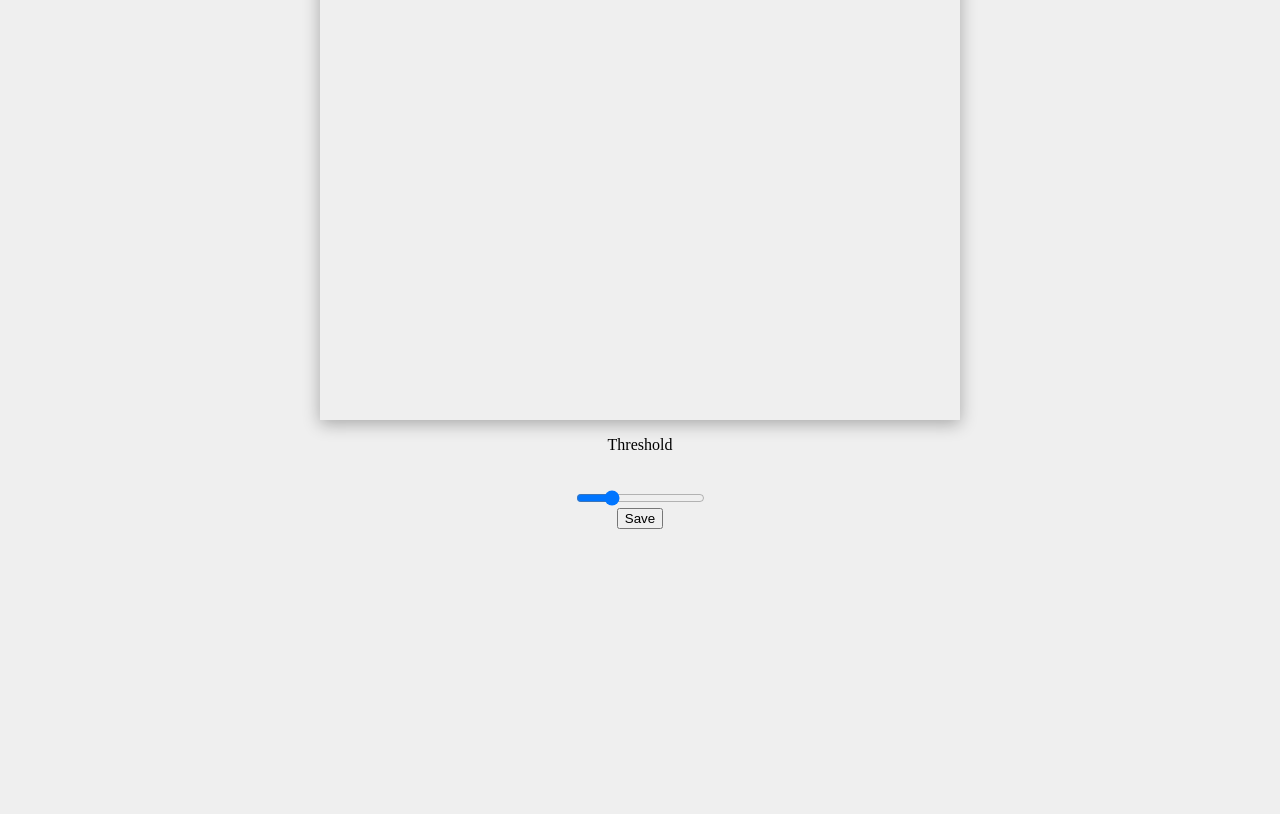
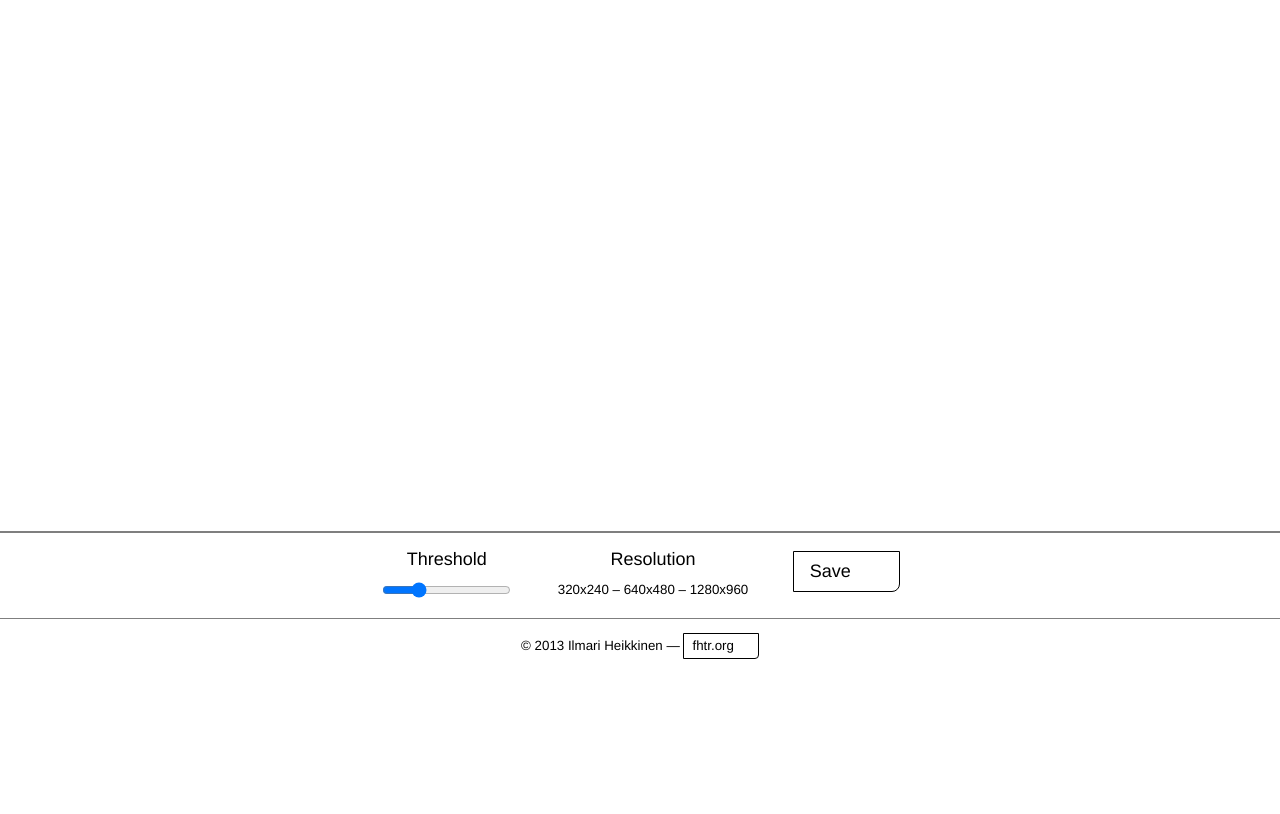
Before and after one commit to kig/drawcam, a plain HTML site: page index.html in a window 1280 px wide. Shown: the part 126-940 px from the top of the page. Before the commit the page ends 800 px from the top, so only its background shows below. Drawn offline with Linux system fonts and the light colour scheme.

Commit message:
nicer style

```diff
--- a/drawcam.js
+++ b/drawcam.js
@@ -72,9 +72,15 @@ DrawCam.prototype.save = function() {
     } else {
         a.display = 'block';
         a.innerHTML = 'Saved Picture';
-        document.body.appendChild(a);
+        document.getElementById('controls').appendChild(document.createElement('hr'));
+        document.getElementById('controls').appendChild(a);
     }
 
+};
+
+DrawCam.prototype.resize = function(w,h) {
+    this.video.width = this.canvas.width = this.videoCanvas.width = w;
+    this.video.height = this.canvas.height = this.videoCanvas.height = h;
 };
 
 window.addEventListener('load', function() {
--- a/index.html
+++ b/index.html
@@ -1,18 +1,32 @@
+<!doctype html>
 <html>
   <head>
+    <meta charset="utf-8">
+    <link href="http://fonts.googleapis.com/css?family=Lato:300" rel="stylesheet" type="text/css">
     <link rel="stylesheet" href="style.css" type="text/css">
     <script src="drawcam.js"></script>
     <script src="filters.js"></script>
   </head>
   <body>
+    <p>&uparrow; Click on <a>allow</a> to turn on your webcam and see yourself drawn to life.</p>
     <h1>DrawCam!</h1>
     <div id="screen">
-      <canvas id="canvas" width="640" height="480"></canvas>
-      <p>Threshold</p>
-      <br>
-      <input type="range" min="0" max="255" value="64" id="threshold">
-      <br>
-      <button onclick="dc.save()">Save</button>
+      <canvas id="canvas" width="320" height="240"></canvas>
+      <div id="controls">
+        <div>
+          <h2>Threshold</h2>
+          <input type="range" min="0" max="255" value="64" id="threshold">
+        </div>
+        <div>
+          <h2>Resolution</h2>
+          <p><small><span onclick="dc.resize(320,240)">320x240</span> &ndash; <span onclick="dc.resize(640,480)">640x480</span> &ndash; <span onclick="dc.resize(1280,960)">1280x960</span></small></p>
+        </div>
+        <div>
+          <h2><span class="button" onclick="dc.save()">Save</span></h2>
+        </div>
+        <hr>
+        <p><small>&copy; 2013 Ilmari Heikkinen &mdash; <a href="http://fhtr.org">fhtr.org</a></small></p>
+      </div>
     </div>
   </body>
 </html>
--- a/style.css
+++ b/style.css
@@ -1,13 +1,92 @@
 body {
-        font-family: Futura;
-        background: #efefef;
+        font-family: Helvetica Neue, 'Lato', sans-serif;
+        background: #fff;
+        font-weight: 100;
         text-align: center;
+        overflow: hidden;
+        width: 100%;
+        height: 100%;
+}
+
+h1,h2 {
+    font-size: 60px;
+    font-weight: 100;
+}
+small {
+      font-weight: 200;
+}
+h1 {
+   margin-top: 16px;
+   margin-bottom: 32px;
+}
+a {
+  color: black;
+  text-decoration: none;
+  border: 1px solid #000;
+  border-bottom-right-radius: 4px;
+  padding: 4px 24px 5px 8px;
+}
+
+h2 {
+    font-size: 18px;
+    margin: 0;
+    margin-bottom: 10px;
+    margin-top: 10px;
+}
+
+.button {
+        position:relative;
+        top: 12px;
+        border: 1px solid #000;
+        border-bottom-right-radius: 8px;
+        padding: 9px 48px 10px 16px;
 }
 
 #screen {
+        position: absolute;
         text-align: center;
+        top: 0px;
+        left: 0px;
+        width: 100%;
+        height: 100%;
 }
 
 #canvas {
-        box-shadow: 0px 4px 16px rgba(0,0,0,0.3);
+        position: absolute;
+        top: 0px;
+        left: 0px;
+        width: 100%;
 }
+
+#controls {
+        position: absolute;
+        background-color: #ffffff;
+        bottom: 0px;
+        padding-bottom: 20px;
+        padding-top: 8px;
+        width: 100%;
+        box-shadow: inset 0 2px 0px rgba(0,0,0,0.5);
+}
+#controls div {
+        display: inline-block;
+        margin-left: 20px;
+        margin-right: 20px;
+        vertical-align: top;
+}
+
+input {
+}
+#controls span {
+     cursor: pointer;
+}
+p {
+  padding: 0px;
+  margin: 0px;
+}
+hr {
+   margin-top: 16px;
+   margin-bottom: 16px;
+   border: 0;
+   border-top: 1px solid rgba(0,0,0,0.5);
+   height: 1px;
+}
```
